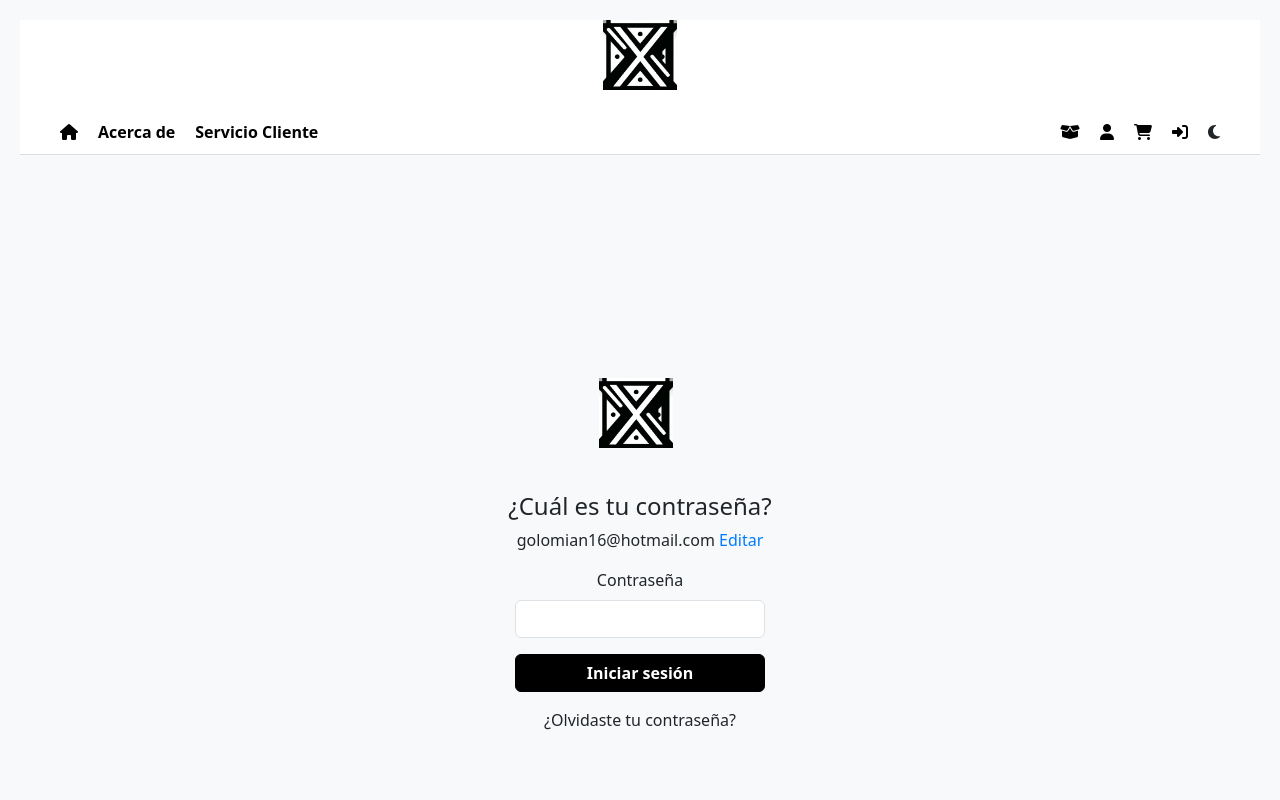
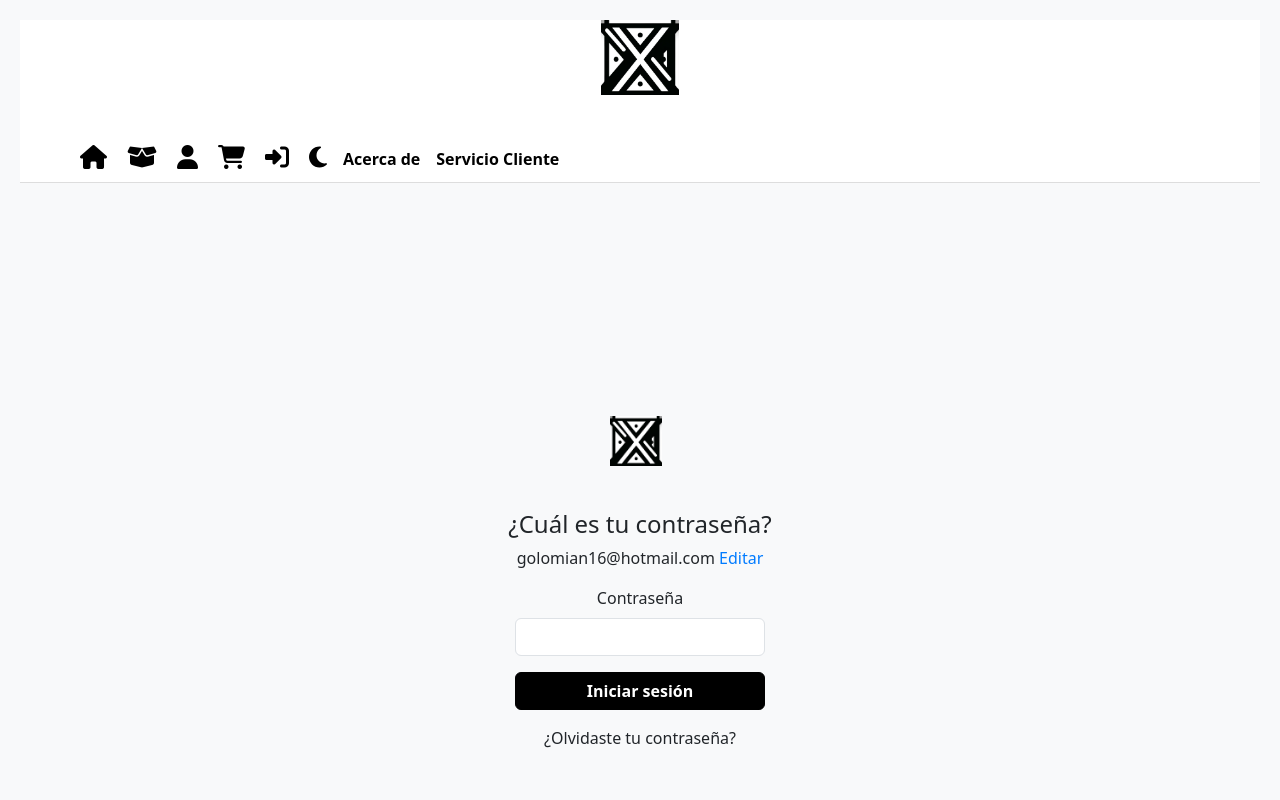
Before and after one commit to ForMyke/Web, a React (Create React App) app: page /password in a window 1280 px wide. Shown: the top 800 px of the page. Built offline with nearby package versions, Linux system fonts and the light colour scheme; no server answers; the HTML template or start-up script is replaced by a standard one.

Commit message:
Responsive Header

```diff
--- a/public/index.html
+++ b/public/index.html
@@ -25,19 +25,16 @@
       Learn how to configure a non-root public URL by running `npm run build`.
     -->
     <title>Xclusive Store</title>
+    <link
+      rel="stylesheet"
+      href="https://stackpath.bootstrapcdn.com/bootstrap/4.5.2/css/bootstrap.min.css"
+    />
   </head>
   <body>
     <noscript>You need to enable JavaScript to run this app.</noscript>
     <div id="root"></div>
-    <!--
-      This HTML file is a template.
-      If you open it directly in the browser, you will see an empty page.
-
-      You can add webfonts, meta tags, or analytics to this file.
-      The build step will place the bundled scripts into the <body> tag.
-
-      To begin the development, run `npm start` or `yarn start`.
-      To create a production bundle, use `npm run build` or `yarn build`.
-    -->
+    <script src="https://code.jquery.com/jquery-3.5.1.slim.min.js"></script>
+    <script src="https://cdn.jsdelivr.net/npm/@popperjs/core@2.5.4/dist/umd/popper.min.js"></script>
+    <script src="https://stackpath.bootstrapcdn.com/bootstrap/4.5.2/js/bootstrap.min.js"></script>
   </body>
 </html>
--- a/src/components/Header.js
+++ b/src/components/Header.js
@@ -3,56 +3,70 @@ import "bootstrap/dist/css/bootstrap.min.css";
 import { NavLink, Link } from "react-router-dom";
 import "../css/header.css";
 import { FontAwesomeIcon } from "@fortawesome/react-fontawesome";
-import { faSun, faMoon } from "@fortawesome/free-solid-svg-icons";
-import { ToastContainer, toast } from "react-toastify";
-import "react-toastify/dist/ReactToastify.css";
+import { faSun, faMoon, faBars } from "@fortawesome/free-solid-svg-icons";
 
 const Header = ({ isDarkMode, toggleDarkMode }) => {
   return (
     <header className="header-container">
-      <div className="logo text-center">
+      <div className="logo-container text-center">
         <Link to="/">
           <img
             src="./img/logo.png"
             alt="Xclusive Store Logo"
-            className="logo"
+            className="logo-1"
           />
         </Link>
       </div>
-      <div>
+      <div className="d-flex justify-content-between align-items-center top-nav">
         <h1 className="text-center" data-texto="Xclusive Store"></h1>
+        <button
+          className="navbar-toggler"
+          type="button"
+          data-toggle="collapse"
+          data-target="#navbarNav"
+          aria-controls="navbarNav"
+          aria-expanded="false"
+          aria-label="Toggle navigation"
+        >
+          <FontAwesomeIcon icon={faBars} />
+        </button>
       </div>
+      <div className="collapse navbar-collapse" id="navbarNav">
         <div className="top-nav d-flex justify-content-between align-items-center">
           <div className="left-links d-flex">
             <NavLink to="/" className="nav-link">
-            <i className="fas fa-home"></i>
+              <i className="fas fa-home icon-placeholder"></i>
             </NavLink>
-          <NavLink to="/acerca-de" className="nav-link">
+            <NavLink to="/productos" className="nav-link">
+              <i className="fas fa-box-open icon-placeholder"></i>
+            </NavLink>
+            <NavLink to="/perfil" className="nav-link">
+              <i className="fas fa-user icon-placeholder"></i>
+            </NavLink>
+            <NavLink to="/carrito" className="nav-link">
+              <i className="fas fa-shopping-cart icon-placeholder"></i>
+            </NavLink>
+            <NavLink to="/login" className="nav-link">
+              <i className="fas fa-sign-in-alt icon-placeholder"></i>
+            </NavLink>
+            <button
+              onClick={toggleDarkMode}
+              className="btn-dark-mode-toggle pr-3 nav-link"
+            >
+              <FontAwesomeIcon
+                icon={isDarkMode ? faSun : faMoon}
+                className="icon-placeholder"
+              />
+            </button>
+          </div>
+          <div className="right-links d-flex">
+            <NavLink to="/acerca-de" className="nav-link pr-3">
               Acerca de
             </NavLink>
             <NavLink to="/servicioCliente" className="nav-link">
               Servicio Cliente
             </NavLink>
           </div>
-        <div className="right-links d-flex align-items-center">
-          <NavLink to="/productos" className="nav-link">
-            <i className="fas fa-box-open"></i>
-          </NavLink>
-          <NavLink to="/perfil" className="nav-link">
-            <i className="fas fa-user"></i>
-          </NavLink>
-          <NavLink to="/carrito" className="nav-link">
-            <i className="fas fa-shopping-cart"></i>
-          </NavLink>
-          <NavLink to="/login" className="nav-link">
-            <i className="fas fa-sign-in-alt"></i>
-          </NavLink>
-          <button onClick={toggleDarkMode} className=" btn-dark-mode-toggle">
-            <FontAwesomeIcon
-              icon={isDarkMode ? faSun : faMoon}
-              className="dark-mode-icon"
-            />
-          </button>
         </div>
       </div>
     </header>
--- a/src/css/header.css
+++ b/src/css/header.css
@@ -6,12 +6,8 @@
   border-bottom: 1px solid #ddd;
 }
 
-.logo-container {
-  padding: 20px 0;
-}
-
-.logo {
-  max-height: 70px;
+.logo-1 {
+  max-height: 75px;
 }
 
 .top-nav {
@@ -24,13 +20,12 @@
 .left-links .nav-link,
 .right-links .nav-link {
   color: black;
-  margin-right: 20px;
   text-decoration: none;
   font-weight: bold;
 }
 
 .left-links .nav-link:hover,
-.right-links .nav-link:hoaver {
+.right-links .nav-link:hover {
   text-decoration: underline;
 }
 
@@ -46,3 +41,72 @@
   cursor: pointer;
   padding: 0;
 }
+
+/* Estilos para pantallas pequeñas */
+@media (max-width: 575.98px) {
+  .top-nav {
+    flex-direction: column;
+    align-items: flex-start;
+    padding: 10px 20px;
+  }
+
+  .navbar-toggler {
+    display: block;
+    border: none;
+    background: none;
+  }
+
+  .navbar-collapse {
+    display: none;
+  }
+
+  .navbar-collapse.show {
+    display: block;
+  }
+
+  .left-links,
+  .right-links {
+    flex-direction: column;
+    width: 100%;
+    padding: 0;
+  }
+
+  .nav-link {
+    margin: 10px 0;
+    text-align: left;
+  }
+
+  .icon-placeholder {
+    margin-left: 0;
+    margin-right: 20px; /* Align icons to the right */
+  }
+}
+
+/* Estilos para pantallas medianas y grandes (tablets y laptops) */
+@media (min-width: 576px) {
+  .top-nav {
+    display: flex;
+    justify-content: space-between;
+    align-items: center;
+    padding: 10px 40px;
+  }
+
+  .navbar-toggler {
+    display: none;
+  }
+
+  .navbar-collapse {
+    display: flex !important;
+  }
+
+  .left-links {
+    display: flex;
+  }
+
+  .right-links {
+    display: flex;
+    align-items: center;
+    justify-content: flex-end; /* Alinea los enlaces a la derecha */
+    margin-left: auto; /* Empuja el grupo de enlaces a la derecha */
+  }
+}
```
Lines whose indentation alone changed are shown as unchanged.
